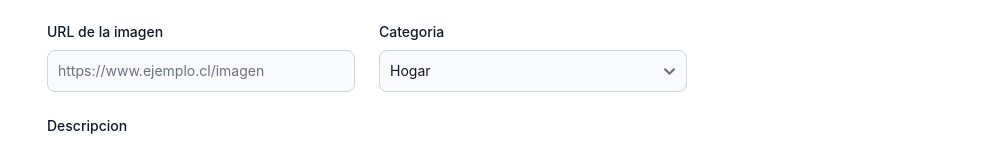
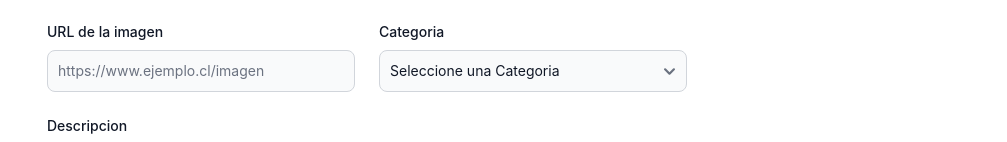
Before and after one commit to dcarvajal99/handyshop, a React (Create React App) app: page /subir-servicios in a window 1280 px wide. Shown: the part 192-334 px from the top of the page, without its empty margins (273-1280 px from the left). Built offline with nearby package versions, Linux system fonts and the light colour scheme; no server answers.

Commit message:
cambios visuales

```diff
--- a/src/views/SubirServicios.jsx
+++ b/src/views/SubirServicios.jsx
@@ -150,6 +150,7 @@ const SubirServicios = () => {
                                 onChange={handleSetServicio}
                                 value={servicio.categoria}
                                 required>
+                                <option value="">Seleccione una Categoria</option>
                                 <option>Hogar</option>
                                 <option>Mano de obra</option>
                                 <option>Cuidado personal</option>
```
